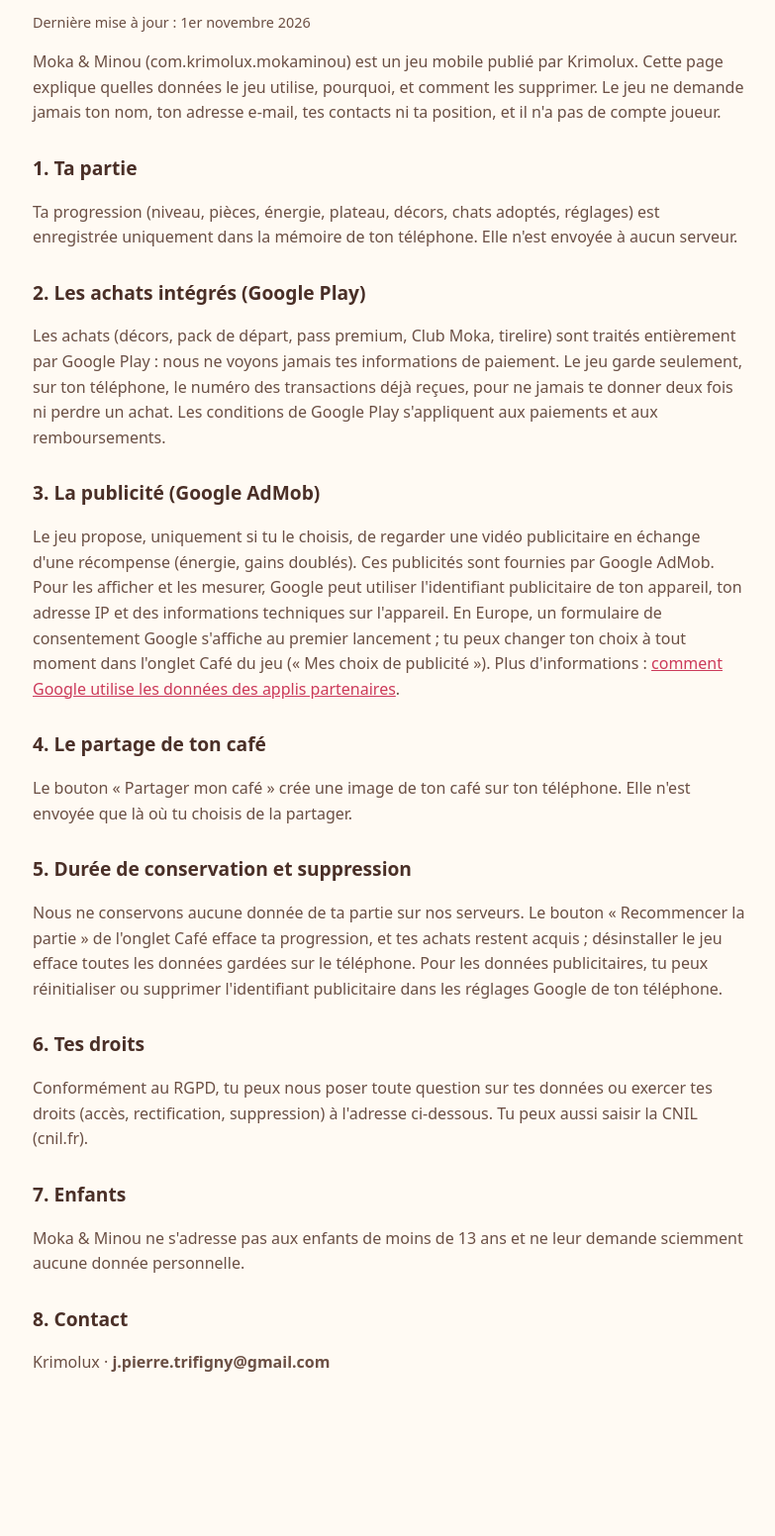
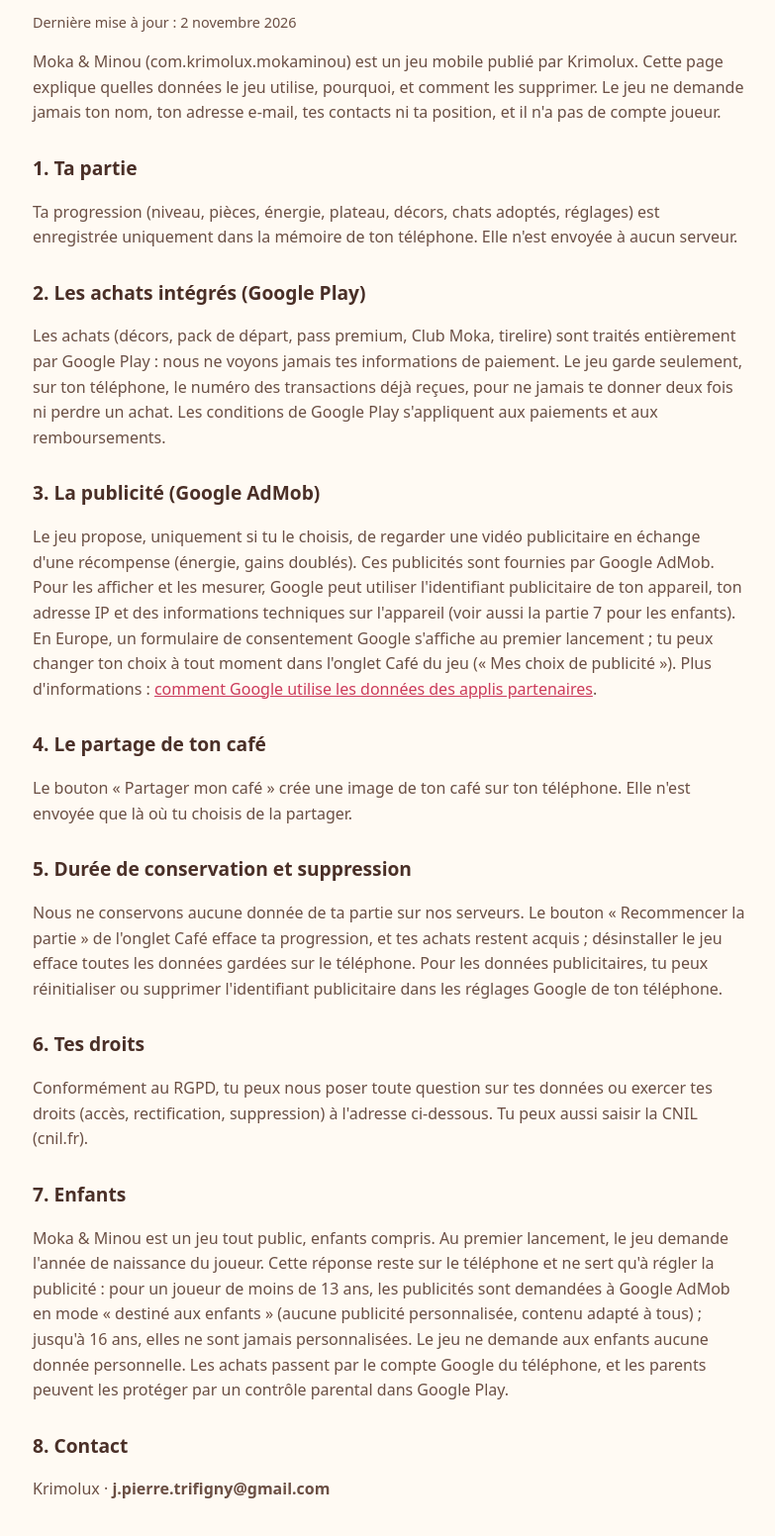
Before and after one commit to ByZirTox/jeux-krimolux-pages, a plain HTML site: page moka-minou/confidentialite.html in a window 1280 px wide. Shown: the part 84-1636 px from the top of the page at 99% size, without its empty margins (247-1030 px from the left). Before the commit the page ends 1538 px from the top, so only its background shows below. Drawn offline with Linux system fonts and the light colour scheme.

Commit message:
docs(moka-minou): confidentialité tout public (écran d'âge, pubs enfants)
Co-Authored-By: Claude Opus 5.5 <noreply@anthropic.com>

```diff
--- a/moka-minou/confidentialite.html
+++ b/moka-minou/confidentialite.html
@@ -11,7 +11,7 @@ p,li{color:var(--soft)} .maj{font-size:.9rem}
 a{color:var(--acc)}
 </style></head><body><main>
 <h1>Politique de confidentialité de Moka &amp; Minou</h1>
-<p class="maj">Dernière mise à jour : 1er novembre 2026</p>
+<p class="maj">Dernière mise à jour : 2 novembre 2026</p>
 
 <p>Moka &amp; Minou (com.krimolux.mokaminou) est un jeu mobile publié par Krimolux. Cette page explique quelles données le jeu utilise, pourquoi, et comment les supprimer. Le jeu ne demande jamais ton nom, ton adresse e-mail, tes contacts ni ta position, et il n'a pas de compte joueur.</p>
 
@@ -22,7 +22,7 @@ a{color:var(--acc)}
 <p>Les achats (décors, pack de départ, pass premium, Club Moka, tirelire) sont traités entièrement par Google Play : nous ne voyons jamais tes informations de paiement. Le jeu garde seulement, sur ton téléphone, le numéro des transactions déjà reçues, pour ne jamais te donner deux fois ni perdre un achat. Les conditions de Google Play s'appliquent aux paiements et aux remboursements.</p>
 
 <h2>3. La publicité (Google AdMob)</h2>
-<p>Le jeu propose, uniquement si tu le choisis, de regarder une vidéo publicitaire en échange d'une récompense (énergie, gains doublés). Ces publicités sont fournies par Google AdMob. Pour les afficher et les mesurer, Google peut utiliser l'identifiant publicitaire de ton appareil, ton adresse IP et des informations techniques sur l'appareil. En Europe, un formulaire de consentement Google s'affiche au premier lancement ; tu peux changer ton choix à tout moment dans l'onglet Café du jeu (« Mes choix de publicité »). Plus d'informations : <a href="https://policies.google.com/technologies/partner-sites">comment Google utilise les données des applis partenaires</a>.</p>
+<p>Le jeu propose, uniquement si tu le choisis, de regarder une vidéo publicitaire en échange d'une récompense (énergie, gains doublés). Ces publicités sont fournies par Google AdMob. Pour les afficher et les mesurer, Google peut utiliser l'identifiant publicitaire de ton appareil, ton adresse IP et des informations techniques sur l'appareil (voir aussi la partie 7 pour les enfants). En Europe, un formulaire de consentement Google s'affiche au premier lancement ; tu peux changer ton choix à tout moment dans l'onglet Café du jeu (« Mes choix de publicité »). Plus d'informations : <a href="https://policies.google.com/technologies/partner-sites">comment Google utilise les données des applis partenaires</a>.</p>
 
 <h2>4. Le partage de ton café</h2>
 <p>Le bouton « Partager mon café » crée une image de ton café sur ton téléphone. Elle n'est envoyée que là où tu choisis de la partager.</p>
@@ -34,7 +34,7 @@ a{color:var(--acc)}
 <p>Conformément au RGPD, tu peux nous poser toute question sur tes données ou exercer tes droits (accès, rectification, suppression) à l'adresse ci-dessous. Tu peux aussi saisir la CNIL (cnil.fr).</p>
 
 <h2>7. Enfants</h2>
-<p>Moka &amp; Minou ne s'adresse pas aux enfants de moins de 13 ans et ne leur demande sciemment aucune donnée personnelle.</p>
+<p>Moka &amp; Minou est un jeu tout public, enfants compris. Au premier lancement, le jeu demande l'année de naissance du joueur. Cette réponse reste sur le téléphone et ne sert qu'à régler la publicité : pour un joueur de moins de 13 ans, les publicités sont demandées à Google AdMob en mode « destiné aux enfants » (aucune publicité personnalisée, contenu adapté à tous) ; jusqu'à 16 ans, elles ne sont jamais personnalisées. Le jeu ne demande aux enfants aucune donnée personnelle. Les achats passent par le compte Google du téléphone, et les parents peuvent les protéger par un contrôle parental dans Google Play.</p>
 
 <h2>8. Contact</h2>
 <p>Krimolux · <b>j.pierre.trifigny@gmail.com</b></p>
```
